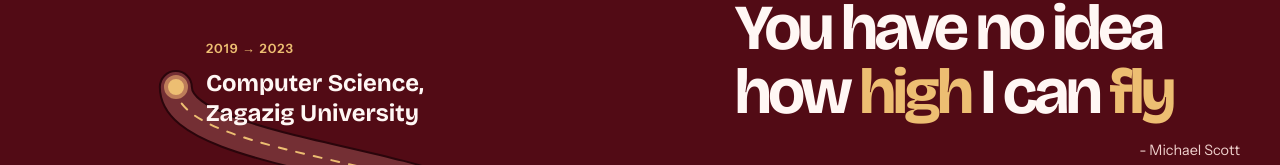
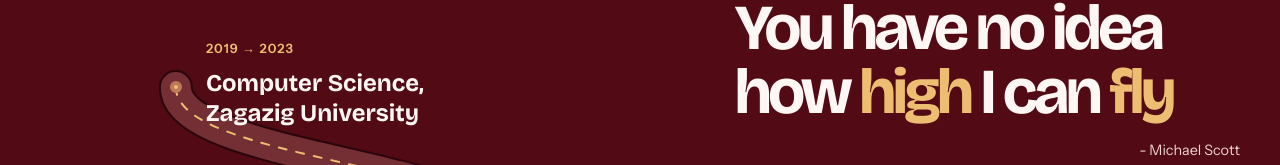
Before and after one commit to AmirMostafa-eng/Amir-Mostafa-Portfolio, a Next.js app: page / in a window 1280 px wide. Shown: the part 1502-1667 px from the top of the page. Built offline with nearby package versions, Linux system fonts and the light colour scheme.

Commit message:
Road: first dot identical to other amber dots

```diff
--- a/app/globals.css
+++ b/app/globals.css
@@ -342,7 +342,7 @@ img { display: block; max-width: 100%; }
 .timeline-event--open { z-index: 3; }
 .timeline-dot { position: absolute; z-index: 2; top: 50%; left: var(--timeline-x); display: grid; width: 20px; height: 20px; place-items: center; padding: 0; transform: translate(-50%, -50%); border: 4px solid #BD7C59; border-radius: 50%; background: var(--amber); cursor: pointer; }
 .timeline-dot--small { width: 12px; height: 12px; }
-.timeline-event:first-child .timeline-dot { width: 24px; height: 24px; background: var(--amber); }
+.timeline-event:first-child .timeline-dot { width: 12px; height: 12px; }
 .timeline-dot--current { width: 24px; height: 24px; border-color: #68301F; background: #FFF1E2; }
 .timeline-dot--current::before { position: absolute; inset: -3px; border: 2px solid var(--amber); border-radius: 50%; content: ""; animation: timeline-pulse 2s ease-in-out infinite; }
 .timeline-dot-core { display: none; }
```
